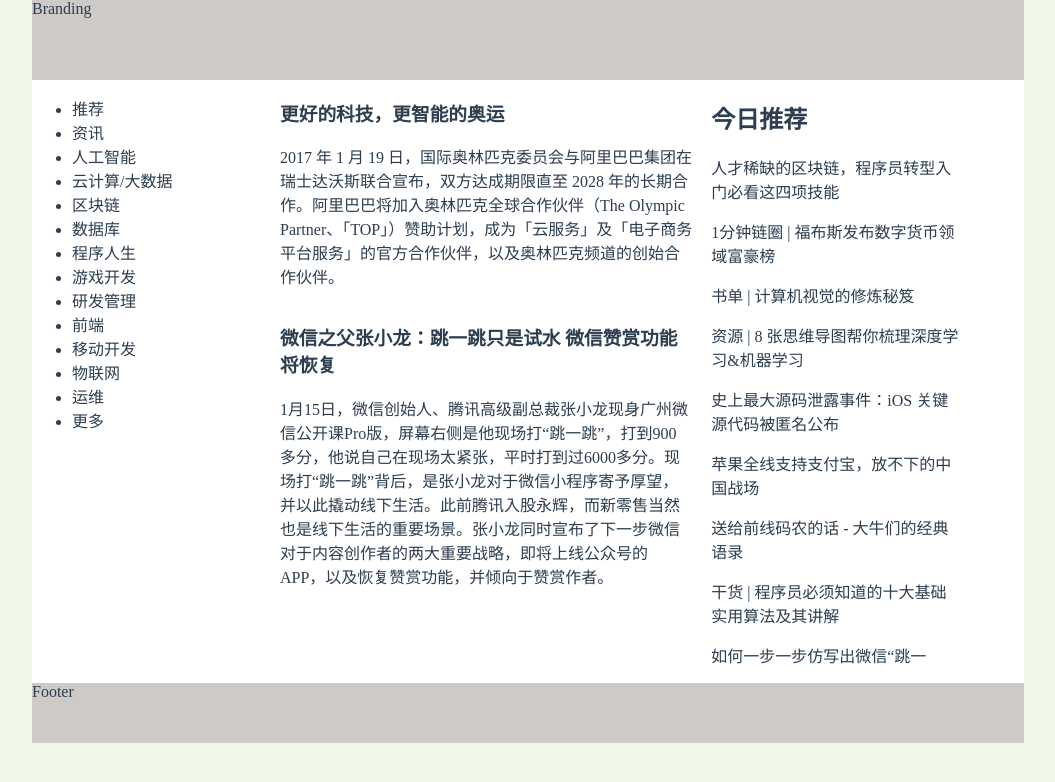
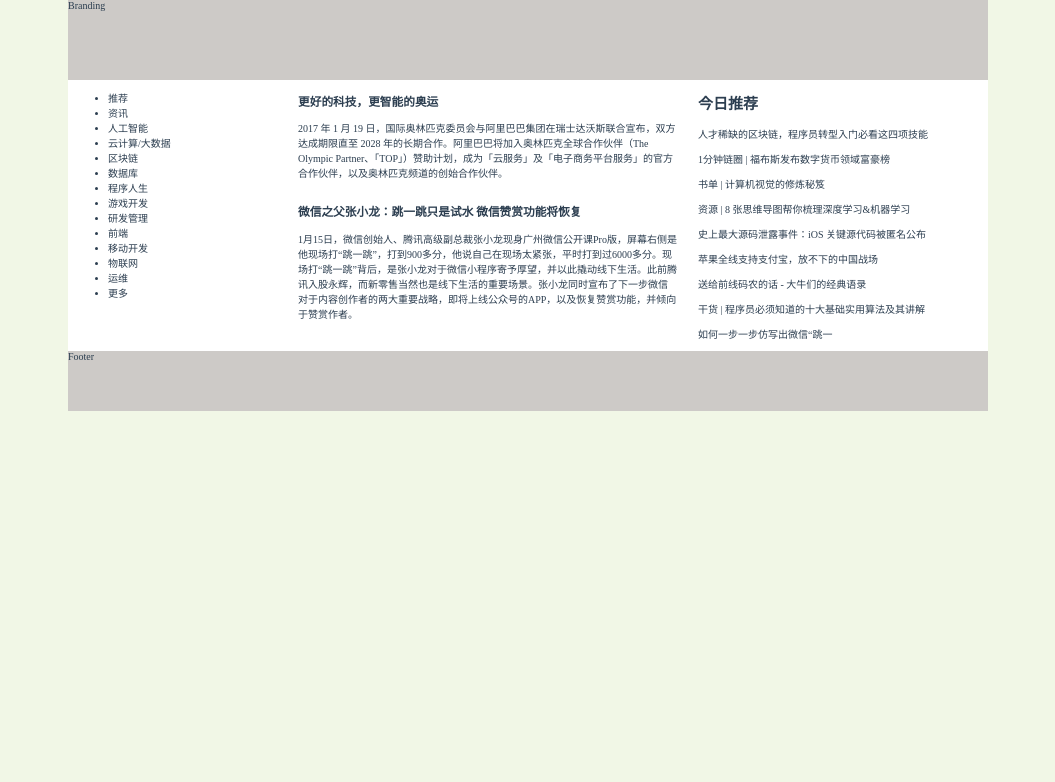
Before and after one commit to snow0119/first-demo-vue, a Vue app: page /#/blog-index in a window 1280 px wide. Shown: the top 782 px of the page, without its empty margins (112-1167 px from the left). Built offline with nearby package versions, Linux system fonts and the light colour scheme.

Commit message:
modify css

```diff
--- a/src/App.vue
+++ b/src/App.vue
@@ -11,18 +11,16 @@
 </script>
 
 <style lang="stylus">
-  * {
+  *
     box-sizing border-box
-  }
 
-  body {
+  body
     margin 0
     padding 0
+    font-size 62.5%
     background-color #f1f7e6
-  }
 
-  #app {
+  #app
     color #2c3e50
     text-align center
-  }
 </style>
--- a/src/views/AddMemo.vue
+++ b/src/views/AddMemo.vue
@@ -55,10 +55,13 @@
 </script>
 <style lang="stylus">
   .container-add
+    width 92em
+    margin 0 auto
+    max-width 95%
+
     ul
-      padding 20px
+      padding 2em
       list-style none
-      margin 0 200px 20px
       background-color rgba(255, 255, 255, 0.6)
 
       li
@@ -66,20 +69,20 @@
           position relative
 
           span
-            margin-top 20px
+            margin-top 2em
             vertical-align top
 
         .memoName, .demand
           position relative
           width 50%
-          margin-top 10px
-          padding 10px 20px
+          margin-top 1em
+          padding 1em 2em
           border-radius 20px
           display inline-block
           border 1px solid #f1f1f1
 
         span
-          width 80px
+          width 8em
           text-align left
           display inline-block
           vertical-align middle
@@ -89,8 +92,8 @@
       position relative
       height 50px
       width 50%
-      margin-top 10px
-      padding 10px 18px
+      margin-top 1em
+      padding 1em 18px
       border-radius 20px
       background-color #fff
       border 1px solid #f1f1f1
@@ -108,20 +111,16 @@
     border 1px solid #f1f1f1
 
   .items
-    display inline-block
-    margin-left 80px
-    margin-top 10px
-
-    input
-      width 5px
+    margin-top 1em
 
   .add-item
     position absolute
-    top 20px
-    width 50px
-    margin-left 10px
+    top 2em
+    width 5em
+    margin-left 1em
 
   .item
+    text-align left
     position relative
     padding 0 6px
     background-color white
@@ -132,23 +131,18 @@
     &:nth-of-type(even)
       background-color #d8e8cb
 
-    div
-      display inline-block
-
     input
       position absolute
       top 50%
       transform translate3d(0, -50%, 0)
 
     div
-      width 420px
+      display inline-block
       padding 5px
-      font-size 12px
       text-align left
-      margin-left 20px
+      margin-left 2em
 
   .save-memo
-    width 100px
-    font-size 16px
-    margin-top 20px
+    width 10em
+    margin-top 2em
 </style>
--- a/src/views/BlogIndex.vue
+++ b/src/views/BlogIndex.vue
@@ -50,10 +50,9 @@
 
 <style lang="stylus">
   .blog
-    width 76.8%
+    width 92em
     margin 0 auto
-    min-width 62em
-    max-width 125em
+    max-width 95%
     text-align left
 
     header
@@ -79,7 +78,7 @@
 
       .primary
         width 59.7%
-        padding-right 2.63%
+        padding-right 2em
 
     footer
       height 60px
--- a/src/views/MemoDetail.vue
+++ b/src/views/MemoDetail.vue
@@ -54,61 +54,53 @@
 </script>
 <style lang="stylus">
   .container-detail
+    width 92em
+    margin 0 auto
+    max-width 95%
+
     ul
-      padding 20px
+      padding 2em
       list-style none
-      margin 0 200px 20px
       background-color rgba(255, 255, 255, 0.6)
 
       li
+        text-align left
         position relative
-        padding-bottom 10px
+        padding-bottom 1em
 
         &:first-child, &:nth-child(2)
-          padding 5px
-
           span
             margin-top 0
 
           div
-            font-size 14px
+            color #697b6c
             text-align left
-            color #697b6c
-
-        div
-          display inline-block
-          width 462px
+            display inline-block
 
         span
-          width 80px
+          width 8em
           text-align left
           display inline-block
-          margin-top 10px
+          margin-top 1em
           vertical-align top
 
   .btn-memo
-    margin-left 60%
-    margin-right 25%
-    margin-bottom 20px
+    margin-bottom 2em
 
   .btn
     display inline-block
-    margin-right 10px
-    padding 5px 10px
+    margin-right 1em
+    padding 5px 1em
     border-radius 30px
     background-color #fff
 
-  .items, .item
+  .items
+    text-align left
+    margin-top 1em
     display inline-block
 
-  .items
-    text-align left
-    margin-top 10px
-
   .item
-    width 450px
     padding 5px
-    font-size 12px
     text-align left
     color #716b6b
 
--- a/src/views/MemoList.vue
+++ b/src/views/MemoList.vue
@@ -30,20 +30,21 @@
 </script>
 <style lang="stylus">
   .container-list
-    font-size 16px
+    width 92em
+    margin 0 auto
+    max-width 95%
 
     ul
       padding 0
-      margin 0 200px
       list-style none
       overflow scroll
       max-height 478px
 
       li
-        padding 10px
+        padding 1em
         text-align left
         border-radius 15px
-        margin-bottom 10px
+        margin-bottom 1em
         background-color rgba(255, 255, 255, 0.6)
 
         div
@@ -57,7 +58,7 @@
           float right
           color #68999d
           font-size 12px
-          margin-right 20px
+          margin-right 2em
           padding-left 1rem
 
         p
@@ -76,20 +77,20 @@
     margin-left 60%
     margin-right 25%
     padding 5px 10px
-    margin-bottom 20px
-    border-radius 30px
+    margin-bottom 2em
+    border-radius 3em
     background-color #fff
 
   .empty
-    margin 0 200px
+    margin 0 20em
     font-size 14px
-    padding 50px 10px
+    padding 5em 1em
     border-radius 15px
     background-color rgba(255, 255, 255, 0.6)
 
   button
     display block
     color #68999d
-    margin 20px auto
+    margin 2em auto
     background-color #fff
 </style>
--- a/src/views/ModifyMemo.vue
+++ b/src/views/ModifyMemo.vue
@@ -56,25 +56,29 @@
 </script>
 <style lang="stylus">
   .container-modify
+    width 92em
+    margin 0 auto
+    max-width 95%
+
     ul
-      padding 20px
+      padding 2em
       list-style none
-      margin 0 200px 20px
       background-color rgba(255, 255, 255, 0.6)
 
       li
+        text-align left
+
         .memoName, .demand
           position relative
-          width 50%
-          margin-top 10px
-          padding 10px 20px
+          width 80%
+          margin-top 1em
+          padding 1em 2em
           border-radius 20px
           display inline-block
           border 1px solid #f1f1f1
 
         span
-          width 80px
-          text-align left
+          width 8em
           display inline-block
           vertical-align middle
 
@@ -82,11 +86,11 @@
           position relative
 
           span
-            margin-top 10px
+            margin-top 1em
             vertical-align top
 
   .items
-    margin-top 10px
+    margin-top 1em
     display inline-block
 
   .item
@@ -107,14 +111,14 @@
 
     div
       display inline-block
-      width 420px
       padding 5px
       font-size 12px
       text-align left
-      margin-left 20px
+      margin-left 2em
 
   .update-memo
-    width 100px
-    font-size 16px
-    margin-top 20px
+    width 10em
+    margin-top 2em
+    border-radius 30px
+    background-color #fff
 </style>
```
